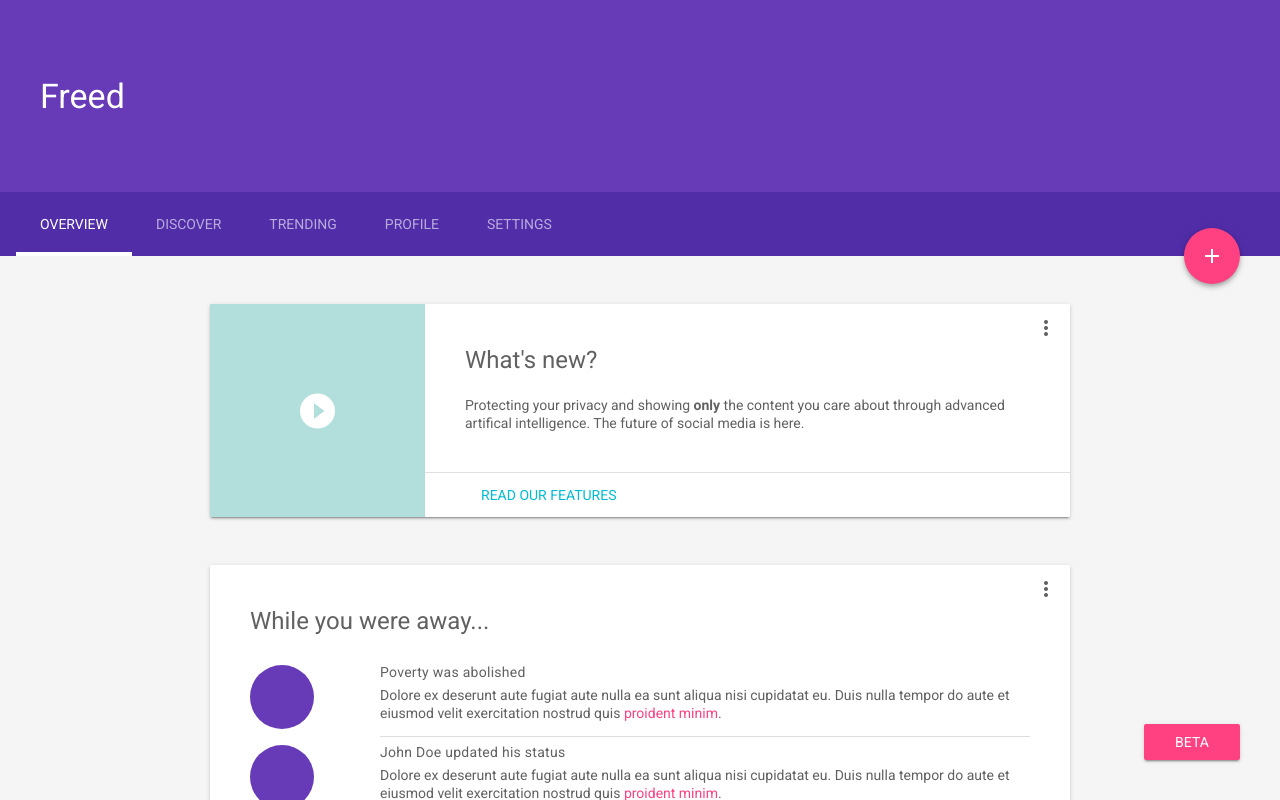
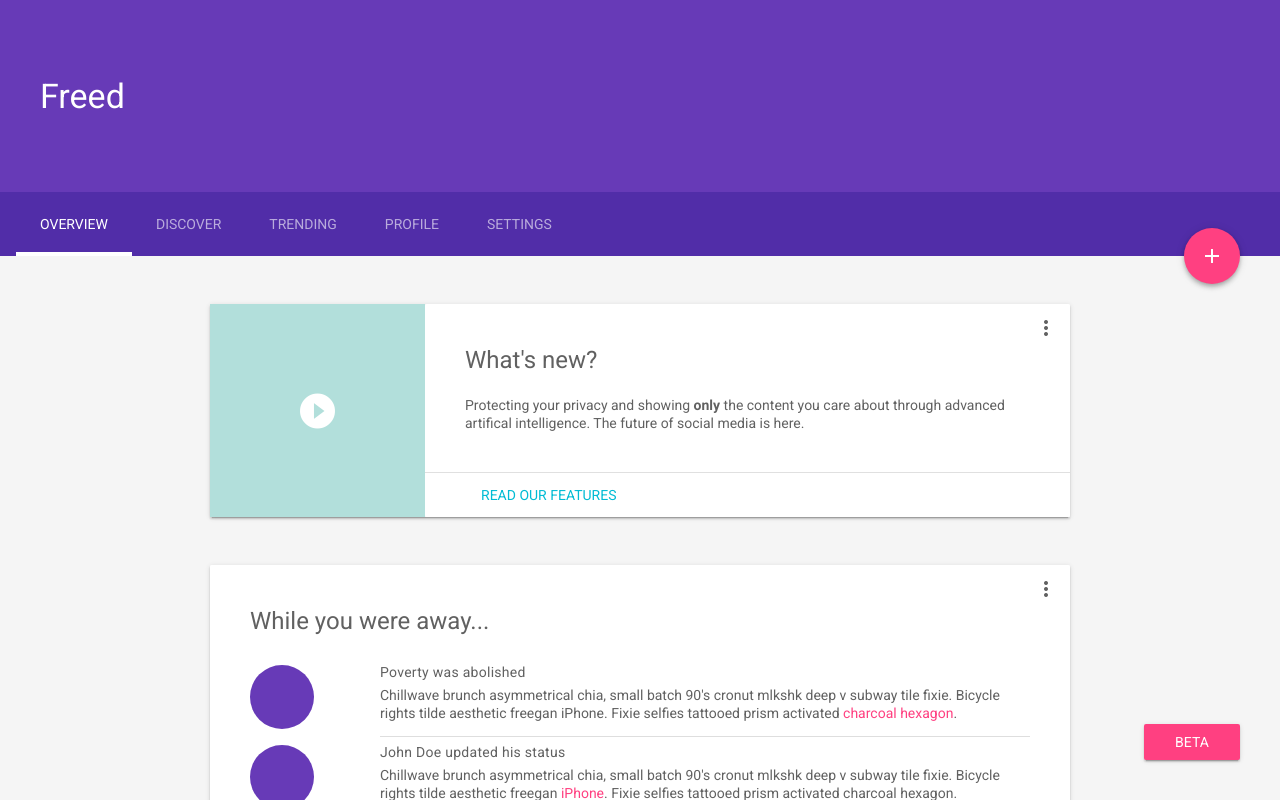
Before and after one commit to furby-tm/Pushbase, an Angular app: page / in a window 1280 px wide. Built offline with nearby package versions, Linux system fonts and the light colour scheme.

Commit message:
Updated placeholder text

```diff
--- a/src/app/app.component.html
+++ b/src/app/app.component.html
@@ -52,21 +52,21 @@
               </div>
               <div class="section__text mdl-cell mdl-cell--10-col-desktop mdl-cell--6-col-tablet mdl-cell--3-col-phone">
                 <h5>Poverty was abolished</h5>
-                Dolore ex deserunt aute fugiat aute nulla ea sunt aliqua nisi cupidatat eu. Duis nulla tempor do aute et eiusmod velit exercitation nostrud quis <a href="#">proident minim</a>.
+                Chillwave brunch asymmetrical chia, small batch 90's cronut mlkshk deep v subway tile fixie. Bicycle rights tilde aesthetic freegan iPhone. Fixie selfies tattooed prism activated <a href="#">charcoal hexagon</a>.
               </div>
               <div class="section__circle-container mdl-cell mdl-cell--2-col mdl-cell--1-col-phone">
                 <div class="section__circle-container__circle mdl-color--primary"></div>
               </div>
               <div class="section__text mdl-cell mdl-cell--10-col-desktop mdl-cell--6-col-tablet mdl-cell--3-col-phone">
                 <h5>John Doe updated his status</h5>
-                Dolore ex deserunt aute fugiat aute nulla ea sunt aliqua nisi cupidatat eu. Duis nulla tempor do aute et eiusmod velit exercitation nostrud quis <a href="#">proident minim</a>.
+                Chillwave brunch asymmetrical chia, small batch 90's cronut mlkshk deep v subway tile fixie. Bicycle rights tilde aesthetic freegan <a href="#">iPhone</a>. Fixie selfies tattooed prism activated charcoal hexagon.
               </div>
               <div class="section__circle-container mdl-cell mdl-cell--2-col mdl-cell--1-col-phone">
                 <div class="section__circle-container__circle mdl-color--primary"></div>
               </div>
               <div class="section__text mdl-cell mdl-cell--10-col-desktop mdl-cell--6-col-tablet mdl-cell--3-col-phone">
-                <h5>Amazon buys Whole Foods</h5>
-                Dolore ex deserunt aute fugiat aute nulla ea sunt aliqua nisi cupidatat eu. Duis nulla tempor do aute et eiusmod velit exercitation nostrud quis <a href="#">proident minim</a>.
+                <h5>Amazon bought Whole Foods</h5>
+                Chillwave brunch <a href="#">asymmetrical chia</a>, small batch 90's cronut mlkshk deep v subway tile fixie. Bicycle rights tilde aesthetic freegan iPhone. Fixie selfies tattooed prism activated charcoal hexagon.
               </div>
             </div>
             <div class="mdl-card__actions">
@@ -107,14 +107,14 @@
           </div>
           <div class="section__text mdl-cell mdl-cell--4-col-desktop mdl-cell--6-col-tablet mdl-cell--3-col-phone">
             <h5>TED Talks: Redefining Yourself</h5>
-            Qui sint ut et qui nisi cupidatat. Reprehenderit nostrud proident officia exercitation anim et pariatur ex.
+            Fixie selfies tattooed prism activated charcoal hexagon marfa irony church-key. Fanny pack sartorial master cleanse adaptogen irony roof party man bun tousled umami cold-pressed.
           </div>
           <div class="section__circle-container mdl-cell mdl-cell--2-col mdl-cell--1-col-phone">
             <div class="section__circle-container__circle mdl-color--accent section__circle--big"></div>
           </div>
           <div class="section__text mdl-cell mdl-cell--4-col-desktop mdl-cell--6-col-tablet mdl-cell--3-col-phone">
             <h5>Facebook: Going out of busineess</h5>
-            Qui sint ut et qui nisi cupidatat. Reprehenderit nostrud proident officia exercitation anim et pariatur ex.
+            Fixie selfies tattooed prism activated charcoal hexagon marfa irony church-key. Fanny pack sartorial master cleanse adaptogen irony roof party man bun tousled umami cold-pressed.
           </div>
         </section>
       </div>
```
